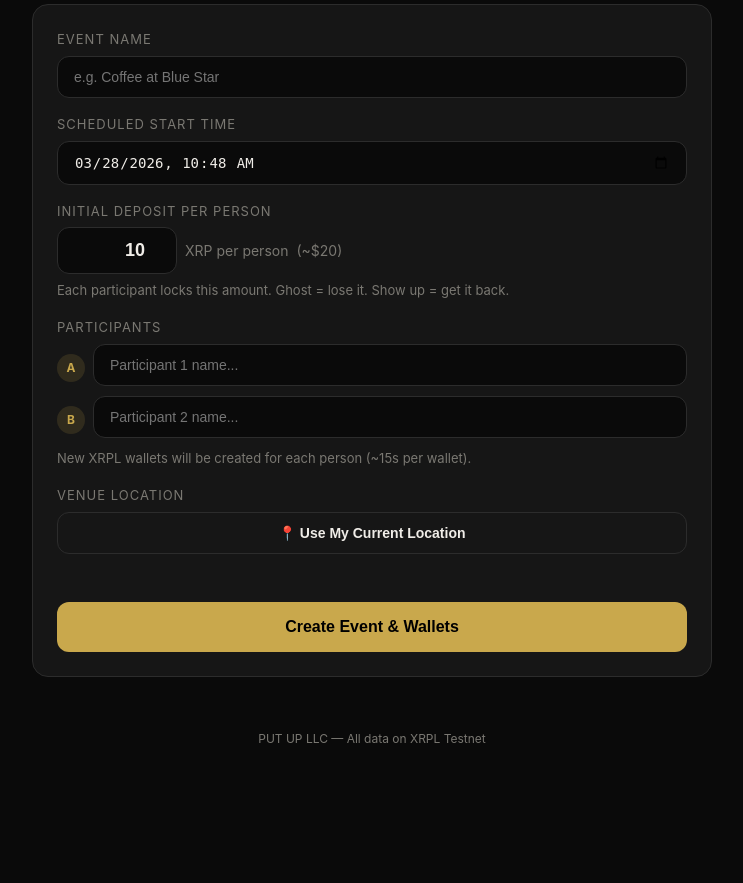
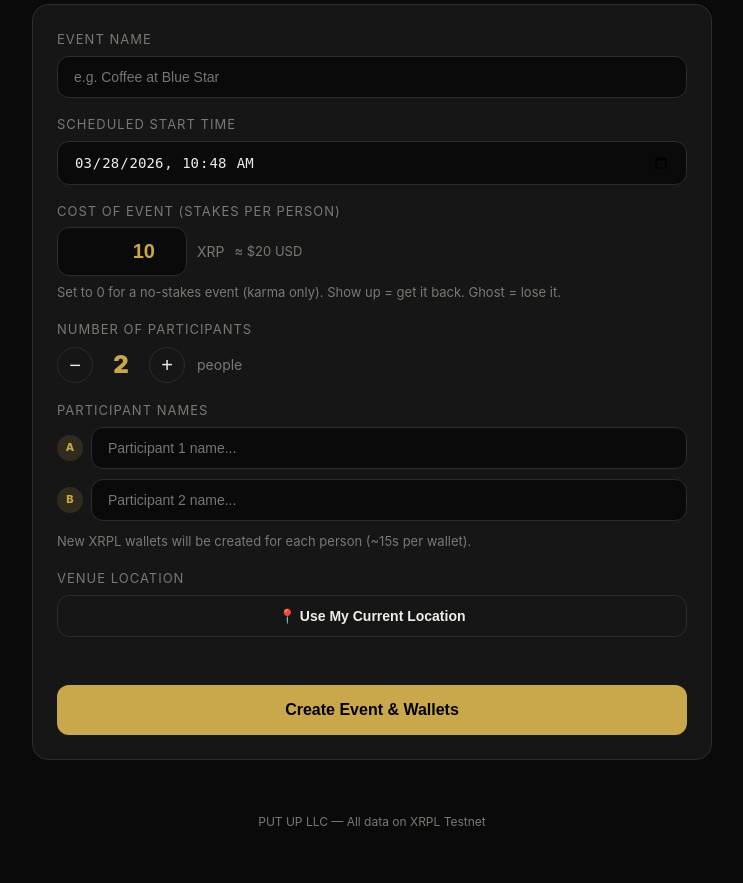
Before and after one commit to ankitmukhopadhyay/PutDownLookUpCa-sh-che-XRP, a Flask app: page /event/create in a window 1280 px wide. Shown: the part 249-1132 px from the top of the page, without its empty margins (268-1011 px from the left). Before the commit the page ends 992 px from the top, so only its background shows below. Run offline with Flask 3, Linux system fonts and the light colour scheme; parts of the project's set-up code (start-up, migrations or seed data) failed here and were passed over.

Commit message:
added number of participants and other functionalities

```diff
--- a/app.py
+++ b/app.py
@@ -296,29 +296,26 @@ def api_event_create():
     lat = data.get("lat")
     lon = data.get("lon")
     scheduled_time = data.get("scheduled_time")
-    name_a = data.get("participant_a_name", "").strip()
-    name_b = data.get("participant_b_name", "").strip()
+    participant_names = [n.strip() for n in data.get("participant_names", []) if n.strip()]
     deposit_xrp = float(data.get("deposit_xrp", config.DEFAULT_BAG_XRP))
 
-    if not all([name, lat is not None, lon is not None, scheduled_time, name_a, name_b]):
+    if not all([name, lat is not None, lon is not None, scheduled_time]):
         return jsonify({"error": "Missing required fields"}), 400
-    if name_a.lower() == name_b.lower():
-        return jsonify({"error": "Participants must have different names"}), 400
+    if len(participant_names) < 2:
+        return jsonify({"error": "At least 2 participants required"}), 400
+    if len(participant_names) != len(set(n.lower() for n in participant_names)):
+        return jsonify({"error": "Participants must have unique names"}), 400
 
     existing = load_wallets() if os.path.exists(config.WALLETS_FILE) else {}
 
     try:
-        # Create wallet for participant A
-        wallet_a = create_funded_wallet(client, name_a)
-        setup_trust_line(client, wallet_a, platform_wallet.address)
-        existing[name_a] = {"address": wallet_a.address, "seed": wallet_a.seed}
-        user_wallets[name_a] = {"wallet": wallet_a, "address": wallet_a.address, "label": name_a}
-
-        # Create wallet for participant B
-        wallet_b = create_funded_wallet(client, name_b)
-        setup_trust_line(client, wallet_b, platform_wallet.address)
-        existing[name_b] = {"address": wallet_b.address, "seed": wallet_b.seed}
-        user_wallets[name_b] = {"wallet": wallet_b, "address": wallet_b.address, "label": name_b}
+        created = []
+        for pname in participant_names:
+            w = create_funded_wallet(client, pname)
+            setup_trust_line(client, w, platform_wallet.address)
+            existing[pname] = {"address": w.address, "seed": w.seed}
+            user_wallets[pname] = {"wallet": w, "address": w.address, "label": pname}
+            created.append({"name": pname, "address": w.address})
 
         with open(config.WALLETS_FILE, "w") as f:
             json.dump(existing, f, indent=2)
@@ -330,17 +327,10 @@ def api_event_create():
             "lon": float(lon),
             "scheduled_time": float(scheduled_time),
             "deposit_xrp": deposit_xrp,
-            "participant_a": wallet_a.address,
-            "participant_b": wallet_b.address,
-            "participant_a_name": name_a,
-            "participant_b_name": name_b,
+            "participants": created,
             "checkins": {},
         }
-        return jsonify({
-            "success": True,
-            "participant_a": {"name": name_a, "address": wallet_a.address},
-            "participant_b": {"name": name_b, "address": wallet_b.address},
-        })
+        return jsonify({"success": True, "participants": created})
     except Exception as e:
         return jsonify({"error": str(e)}), 500
 
@@ -353,16 +343,12 @@ def event_status():
         return render_template("event_status.html", event=None, participants=[])
 
     participants = []
-    for addr in [active_event["participant_a"], active_event["participant_b"]]:
-        label = addr[:12] + "..."
-        for n, d in (wallets_data or {}).items():
-            if d["address"] == addr:
-                label = n
-                break
+    for p in active_event["participants"]:
+        addr = p["address"]
         info = active_event["checkins"].get(addr, {})
         participants.append({
             "address": addr,
-            "label": label,
+            "label": p["name"],
             "checked_in": addr in active_event["checkins"],
             "distance_ft": info.get("distance_ft"),
             "elapsed_min": info.get("elapsed_min"),
@@ -428,7 +414,8 @@ def api_checkin():
     if not all([address, user_lat is not None, user_lon is not None]):
         return jsonify({"error": "Missing address or GPS coordinates"}), 400
 
-    if address not in (active_event["participant_a"], active_event["participant_b"]):
+    participant_addresses = [p["address"] for p in active_event["participants"]]
+    if address not in participant_addresses:
         return jsonify({"error": "You are not a participant in this event"}), 400
 
     if address in active_event["checkins"]:
@@ -459,8 +446,7 @@ def api_event_status():
         "active": True,
         "name": active_event["name"],
         "scheduled_time": active_event["scheduled_time"],
-        "participant_a": active_event["participant_a"],
-        "participant_b": active_event["participant_b"],
+        "participants": active_event["participants"],
         "checkins": list(active_event["checkins"].keys()),
     })
 
@@ -473,37 +459,72 @@ def api_event_resolve():
     if not client or not platform_wallet:
         return jsonify({"error": "Not initialized"}), 500
 
-    addr_a = active_event["participant_a"]
-    addr_b = active_event["participant_b"]
+    participants = active_event["participants"]
+    deposit_xrp = active_event.get("deposit_xrp", config.DEFAULT_BAG_XRP)
+    event_name = active_event["name"]
+    checkins = active_event["checkins"]
 
-    wallet_a = next((uw["wallet"] for uw in user_wallets.values() if uw["address"] == addr_a), None)
-    wallet_b = next((uw["wallet"] for uw in user_wallets.values() if uw["address"] == addr_b), None)
+    showups = [p for p in participants if p["address"] in checkins]
+    ghosts  = [p for p in participants if p["address"] not in checkins]
 
-    if not wallet_a or not wallet_b:
-        return jsonify({"error": "Could not find participant wallets. Were they registered on this server?"}), 500
-
-    checkin_a = addr_a in active_event["checkins"]
-    checkin_b = addr_b in active_event["checkins"]
-    event_name = active_event["name"]
+    # Resolve wallets
+    wallets = {}
+    for p in participants:
+        w = next((uw["wallet"] for uw in user_wallets.values() if uw["address"] == p["address"]), None)
+        if not w:
+            return jsonify({"error": f"Wallet not found for {p['name']}. Restart the server and recreate the event."}), 500
+        wallets[p["address"]] = w
 
     try:
-        deposit_xrp = active_event.get("deposit_xrp", config.DEFAULT_BAG_XRP)
-        deposit_a = deposit_bag(client, wallet_a, platform_wallet.address, deposit_xrp, event_name)
-        deposit_b = deposit_bag(client, wallet_b, platform_wallet.address, deposit_xrp, event_name)
+        tx_hashes = {"deposits": [], "payments": [], "karma": []}
 
-        report = resolve_full_putup(
-            client, platform_wallet,
-            wallet_a, wallet_b,
-            deposit_a, deposit_b,
-            deposit_xrp, deposit_xrp,
-            checkin_a, checkin_b,
-            event_name,
-        )
+        # Deposit bags (skip if deposit is 0)
+        if deposit_xrp > 0:
+            for p in participants:
+                d = deposit_bag(client, wallets[p["address"]], platform_wallet.address, deposit_xrp, event_name)
+                tx_hashes["deposits"].append(d["tx_hash"])
 
-        issuer_address = platform_wallet.address
-        report["new_scores"] = {
-            addr_a: get_karma_score(client, addr_a, issuer_address),
-            addr_b: get_karma_score(client, addr_b, issuer_address),
+        # Calculate payouts
+        ghost_pot       = round(deposit_xrp * len(ghosts), 6)
+        platform_cut    = round(ghost_pot * config.GHOST_PLATFORM_SHARE, 6) if ghost_pot > 0 else 0
+        winner_pool     = round(ghost_pot - platform_cut, 6)
+        bonus_per_show  = round(winner_pool / len(showups), 6) if showups else 0
+        payout_per_show = round(deposit_xrp + bonus_per_show, 6)
+
+        # Pay show-ups
+        for p in showups:
+            if deposit_xrp > 0:
+                pay = send_payment(client, platform_wallet, p["address"], payout_per_show,
+                                   f"Put Up resolved | {event_name}")
+                tx_hashes["payments"].append(pay["tx_hash"])
+            karma_delta = config.KARMA_WINNER_BONUS if ghosts else config.KARMA_BOTH_SHOW
+            k = issue_karma(client, platform_wallet, p["address"], karma_delta,
+                            f"{event_name}: showed up")
+            tx_hashes["karma"].append(k["tx_hash"])
+
+        # Penalise ghosts
+        for p in ghosts:
+            penalty = config.KARMA_BOTH_GHOST_PENALTY if not showups else config.KARMA_GHOST_PENALTY
+            current = get_karma_score(client, p["address"], platform_wallet.address)
+            burn_amount = min(penalty, current)
+            if burn_amount > 0:
+                k = burn_karma(client, wallets[p["address"]], platform_wallet.address,
+                               burn_amount, f"{event_name}: ghosted")
+                tx_hashes["karma"].append(k["tx_hash"])
+
+        issuer = platform_wallet.address
+        outcome = "all_show" if not ghosts else ("all_ghost" if not showups else "mixed")
+
+        report = {
+            "event": event_name,
+            "outcome": outcome,
+            "showups": [p["name"] for p in showups],
+            "ghosts":  [p["name"] for p in ghosts],
+            "deposit_xrp": deposit_xrp,
+            "payout_per_showup": payout_per_show if showups else 0,
+            "platform_cut": platform_cut,
+            "tx_hashes": tx_hashes,
+            "new_scores": {p["name"]: get_karma_score(client, p["address"], issuer) for p in participants},
         }
 
         active_event = {}
@@ -520,4 +541,4 @@ if __name__ == "__main__":
     print(f"\n  PUT UP is running!")
     print(f"  Local:   http://localhost:8080")
     print(f"  Network: http://{lan_ip}:8080  ← share this with participants\n")
-    app.run(host="0.0.0.0", port=8080, debug=True)
+    app.run(host="0.0.0.0", port=8080, debug=True, use_reloader=False)
--- a/static/app.js
+++ b/static/app.js
@@ -82,25 +82,27 @@ async function createEvent() {
     const lat = document.getElementById('lat-input').value;
     const lon = document.getElementById('lon-input').value;
 
-    const nameInputs = document.querySelectorAll('.participant-name');
-    const nameA = nameInputs[0] ? nameInputs[0].value.trim() : '';
-    const nameB = nameInputs[1] ? nameInputs[1].value.trim() : '';
+    const participantNames = Array.from(document.querySelectorAll('.participant-name'))
+        .map(i => i.value.trim()).filter(Boolean);
 
     if (!name) { alert('Enter an event name.'); return; }
     if (!datetimeVal) { alert('Set a scheduled start time.'); return; }
-    if (!nameA || !nameB) { alert('Enter names for both participants.'); return; }
-    if (nameA.toLowerCase() === nameB.toLowerCase()) { alert('Participants must have different names.'); return; }
-    if (!depositXrp || depositXrp < 1) { alert('Enter a valid deposit amount.'); return; }
+    if (participantNames.length < 2) { alert('Enter names for all participants.'); return; }
+    if (new Set(participantNames.map(n => n.toLowerCase())).size !== participantNames.length) {
+        alert('All participant names must be unique.'); return;
+    }
+    if (isNaN(depositXrp) || depositXrp < 0) { alert('Enter a valid cost (0 or more).'); return; }
     if (!lat || !lon) { alert('Set the venue location first.'); return; }
 
     const scheduledTime = new Date(datetimeVal).getTime() / 1000;
+    const n = participantNames.length;
 
     const btn = document.getElementById('create-btn');
     const resultDiv = document.getElementById('create-result');
     btn.textContent = 'Creating wallets...';
     btn.disabled = true;
     resultDiv.classList.remove('hidden');
-    resultDiv.innerHTML = '<span class="spinner"></span> Creating XRPL wallets for both participants (~30 seconds)...';
+    resultDiv.innerHTML = `<span class="spinner"></span> Creating ${n} XRPL wallets (~${n * 15}s)...`;
 
     try {
         const resp = await fetch('/api/event/create', {
@@ -112,8 +114,7 @@ async function createEvent() {
                 lon: parseFloat(lon),
                 scheduled_time: scheduledTime,
                 deposit_xrp: depositXrp,
-                participant_a_name: nameA,
-                participant_b_name: nameB,
+                participant_names: participantNames,
             }),
         });
         const data = await resp.json();
@@ -195,17 +196,30 @@ async function resolveEvent() {
             btn.disabled = false;
         } else {
             let html = `<span style="color:var(--positive);font-weight:700">Resolved: ${data.outcome.toUpperCase().replace(/_/g,' ')}</span>\n\n`;
-            html += 'Karma Changes:\n';
-            if (data.karma_changes) {
-                for (const [key, val] of Object.entries(data.karma_changes)) {
-                    const sign = val.karma_delta > 0 ? '+' : '';
-                    const color = val.karma_delta > 0 ? 'var(--positive)' : 'var(--negative)';
-                    html += `  ${key}: <span style="color:${color}">${sign}${val.karma_delta} KRM</span> — ${val.reason}\n`;
+
+            if (data.showups && data.showups.length) {
+                html += `Showed up (${data.showups.length}): ${data.showups.join(', ')}\n`;
+                if (data.deposit_xrp > 0)
+                    html += `  Payout: ${data.payout_per_showup} XRP each\n`;
+            }
+            if (data.ghosts && data.ghosts.length) {
+                html += `Ghosted (${data.ghosts.length}): ${data.ghosts.join(', ')}\n`;
+            }
+
+            html += '\nNew Karma Scores:\n';
+            if (data.new_scores) {
+                for (const [name, score] of Object.entries(data.new_scores)) {
+                    html += `  ${name}: ${Math.floor(score)} KRM\n`;
                 }
             }
+
             if (data.tx_hashes) {
                 html += '\nTransaction Hashes:\n';
-                const all = [...(data.tx_hashes.escrow||[]), ...(data.tx_hashes.payments||[]), ...(data.tx_hashes.karma||[])];
+                const all = [
+                    ...(data.tx_hashes.deposits||[]),
+                    ...(data.tx_hashes.payments||[]),
+                    ...(data.tx_hashes.karma||[]),
+                ];
                 for (const hash of all) {
                     if (hash) html += `  <a href="https://testnet.xrpl.org/transactions/${hash}" target="_blank" class="tx-link">${hash.substring(0, 20)}...</a>\n`;
                 }
--- a/templates/event_create.html
+++ b/templates/event_create.html
@@ -11,12 +11,17 @@
         .form-input { width: 100%; background: var(--dark); border: 1px solid var(--border); border-radius: 12px; padding: 12px 16px; color: var(--text); font-size: 14px; outline: none; }
         .form-input:focus { border-color: var(--gold); }
         .coord-display { font-size: 12px; color: var(--positive); margin-top: 6px; min-height: 18px; font-family: monospace; }
-        .deposit-row { display: flex; align-items: center; gap: 8px; }
-        .deposit-row .form-input { text-align: right; font-size: 18px; font-weight: 700; }
-        .deposit-unit { font-size: 14px; color: var(--sub); white-space: nowrap; }
-        .participant-row { display: flex; gap: 8px; margin-bottom: 10px; }
+        .cost-row { display: flex; align-items: center; gap: 10px; }
+        .cost-row .form-input { max-width: 130px; font-size: 20px; font-weight: 800; text-align: right; color: var(--gold); }
+        .cost-unit { color: var(--sub); font-size: 14px; }
+        .cost-usd { color: var(--sub); font-size: 13px; }
+        .participant-row { display: flex; align-items: center; gap: 8px; margin-bottom: 10px; }
+        .participant-badge { width: 26px; min-width: 26px; height: 26px; background: var(--gold-dim); border-radius: 50%; display: flex; align-items: center; justify-content: center; font-size: 11px; font-weight: 800; color: var(--gold); }
         .participant-row .form-input { flex: 1; }
-        .participant-label { display: flex; align-items: center; justify-content: center; width: 28px; height: 28px; min-width: 28px; background: var(--gold-dim); border-radius: 50%; font-size: 12px; font-weight: 700; color: var(--gold); margin-top: 10px; }
+        .count-row { display: flex; align-items: center; gap: 12px; }
+        .count-btn { width: 36px; height: 36px; border-radius: 50%; background: var(--card); border: 1px solid var(--border); color: var(--text); font-size: 20px; cursor: pointer; display: flex; align-items: center; justify-content: center; line-height: 1; }
+        .count-btn:hover { border-color: var(--gold); color: var(--gold); }
+        .count-val { font-size: 24px; font-weight: 900; color: var(--gold); min-width: 32px; text-align: center; }
     </style>
 </head>
 <body>
@@ -44,28 +49,29 @@
             </div>
 
             <div class="form-group">
-                <label class="form-label">Initial Deposit per Person</label>
-                <div class="deposit-row">
-                    <input type="number" id="deposit-xrp" class="form-input" value="10" min="1" max="500" step="1" style="max-width: 120px;">
-                    <span class="deposit-unit">XRP per person</span>
-                    <span class="deposit-unit" id="deposit-usd" style="color: var(--sub);">(~$20)</span>
+                <label class="form-label">Cost of Event (Stakes per Person)</label>
+                <div class="cost-row">
+                    <input type="number" id="deposit-xrp" class="form-input" value="10" min="0" max="500" step="1">
+                    <span class="cost-unit">XRP</span>
+                    <span class="cost-usd" id="deposit-usd">≈ $20 USD</span>
                 </div>
-                <p class="sub-text" style="margin-top: 6px;">Each participant locks this amount. Ghost = lose it. Show up = get it back.</p>
+                <p class="sub-text" style="margin-top: 6px;">Set to 0 for a no-stakes event (karma only). Show up = get it back. Ghost = lose it.</p>
             </div>
 
             <div class="form-group">
-                <label class="form-label">Participants</label>
-                <div id="participants-list">
-                    <div class="participant-row">
-                        <span class="participant-label">A</span>
-                        <input type="text" class="form-input participant-name" placeholder="Participant 1 name..." maxlength="20">
-                    </div>
-                    <div class="participant-row">
-                        <span class="participant-label">B</span>
-                        <input type="text" class="form-input participant-name" placeholder="Participant 2 name..." maxlength="20">
-                    </div>
+                <label class="form-label">Number of Participants</label>
+                <div class="count-row">
+                    <button class="count-btn" onclick="changeCount(-1)">−</button>
+                    <span class="count-val" id="count-display">2</span>
+                    <button class="count-btn" onclick="changeCount(1)">+</button>
+                    <span class="cost-unit">people</span>
                 </div>
-                <p class="sub-text" style="margin-top: 8px;">New XRPL wallets will be created for each person (~15s per wallet).</p>
+            </div>
+
+            <div class="form-group">
+                <label class="form-label">Participant Names</label>
+                <div id="participants-list"></div>
+                <p class="sub-text" style="margin-top: 6px;">New XRPL wallets will be created for each person (~15s per wallet).</p>
             </div>
 
             <div class="form-group">
@@ -96,11 +102,41 @@
         d.setSeconds(0);
         document.getElementById('event-time').value = d.toISOString().slice(0, 16);
 
-        // Live USD estimate (using config rate $2/XRP)
+        // Live USD estimate ($2/XRP demo rate)
         document.getElementById('deposit-xrp').addEventListener('input', function() {
-            const usd = (parseFloat(this.value) * 2).toFixed(0);
-            document.getElementById('deposit-usd').textContent = `(~$${usd})`;
+            const val = parseFloat(this.value) || 0;
+            document.getElementById('deposit-usd').textContent = val === 0 ? '(no stakes)' : `≈ $${(val * 2).toFixed(0)} USD`;
         });
+
+        // Participant count
+        let participantCount = 2;
+        const LABELS = ['A','B','C','D','E','F'];
+
+        function renderParticipants() {
+            const list = document.getElementById('participants-list');
+            // Preserve existing values
+            const existing = Array.from(list.querySelectorAll('.participant-name')).map(i => i.value);
+            list.innerHTML = '';
+            for (let i = 0; i < participantCount; i++) {
+                const row = document.createElement('div');
+                row.className = 'participant-row';
+                row.innerHTML = `
+                    <span class="participant-badge">${LABELS[i]}</span>
+                    <input type="text" class="form-input participant-name"
+                           placeholder="Participant ${i+1} name..." maxlength="20"
+                           value="${existing[i] || ''}">
+                `;
+                list.appendChild(row);
+            }
+        }
+
+        function changeCount(delta) {
+            participantCount = Math.max(2, Math.min(6, participantCount + delta));
+            document.getElementById('count-display').textContent = participantCount;
+            renderParticipants();
+        }
+
+        renderParticipants();
     </script>
 </body>
 </html>
```
